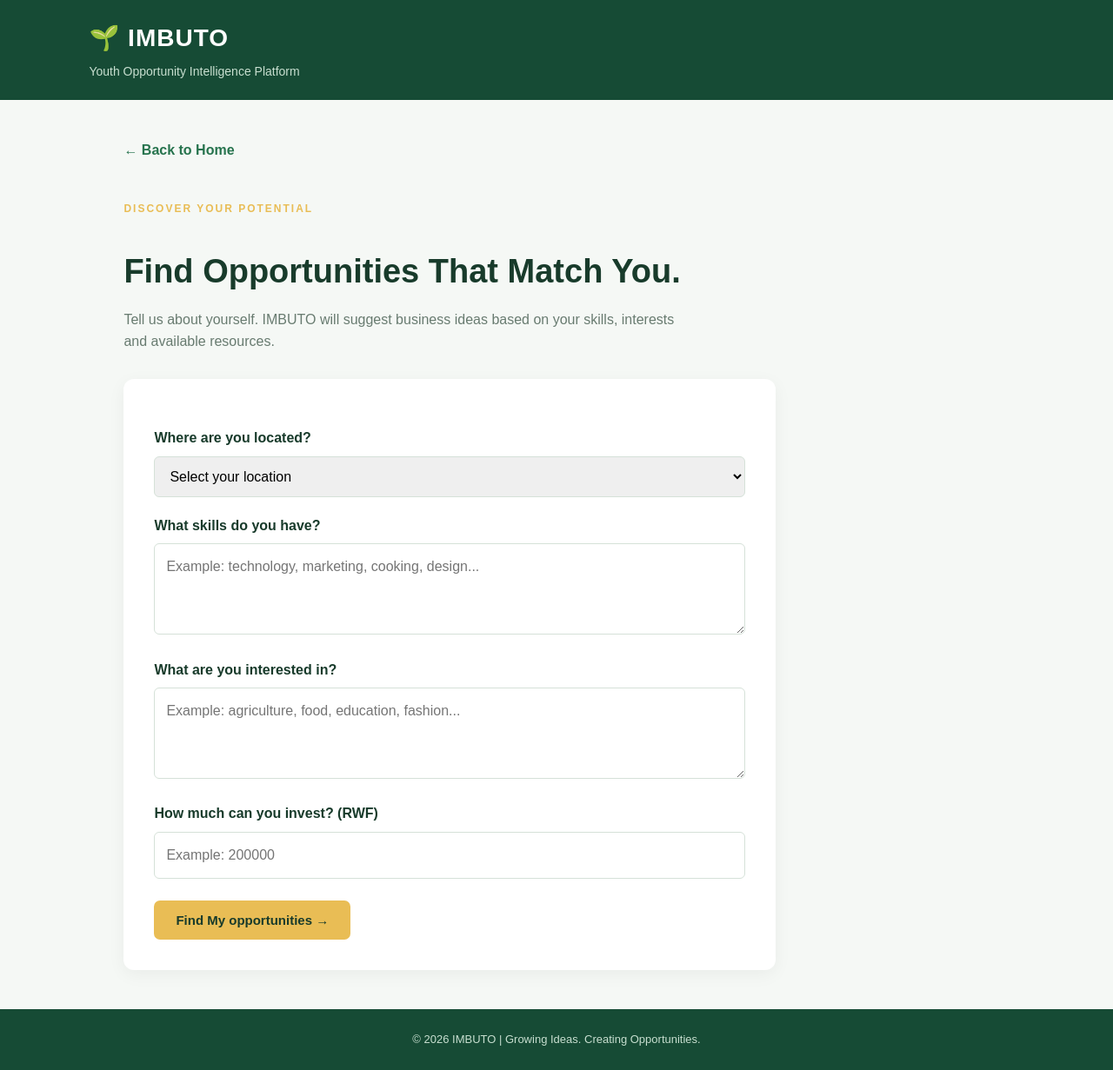
After one commit to Kayitarelibery/IMBUTO, a Flask app: page /explore in a window 1280 px wide. The commit adds this page. Shown: the whole page at 87% size. Run offline with Flask 3, Linux system fonts and the light colour scheme.

Commit message:
Implement IMBUTO opportunity scoring engine

```diff
--- a/app.py
+++ b/app.py
@@ -1,13 +1,122 @@
-from flask import Flask, render_template
+from flask import Flask, render_template, request
 
 app = Flask(
      __name__,
      template_folder="app/templates",
      static_folder="app/static"
 )
+OPPORTUNITIES = [
+    {
+        "name": "Digital Marketing Services",
+        "category": "Technology",
+        "skills": ["technology", "marketing", "design", "communication"],
+        "interests": ["technology", "digital services", "marketing"],
+        "min_budget": 50000,
+        "description": "Help local businesses grow through social media, branding and online marketing."
+    },
+    {
+        "name": "Poultry Farming",
+        "category": "Agriculture",
+        "skills": ["agriculture", "business", "management"],
+        "interests": ["agriculture", "food", "farming"],
+        "min_budget": 150000,
+        "description": "Start a small poultry project supplying eggs or chickens to local markets."
+    },
+    {
+        "name": "Graphic Design Studio",
+        "category": "creative",
+        "skills": ["design", "technology", "digital services"],
+        "interests": ["technology", "digital services", "design"],
+        "min_budget": 30000,
+        "description": "Offer logos, posters and visual branding services to individuals and businesses."
+    },
+    {
+        "name": "Clothing and Fashion",
+        "category": "Fashion",
+        "skills": ["design", "creativity", "sales"],
+        "interests": ["fashion", "design", "retail"],
+        "min_budget": 100000,
+        "description": "Start a small clothing, tailoring or fashion retail business."
+    },
+    {
+        "name": "Tutoring services",
+        "category": "Education",
+        "skills": ["teaching", "communication", "technology"],
+        "interests": ["education", "technology", "community services"],
+        "min_budget": 20000,
+        "description": "Provide tutoring, academic support or digital learning services."
+    }
+]
 @app.route("/")
 def home():
     return render_template("index.html")
-
+@app.route("/explore", methods=["GET", "POST"])
+def explore():
+    if request.method == "POST":
+        location = request.form.get("location", "").strip()
+        skills = request.form.get("skills", "").lower()
+        interests = request.form.get("interests", "").lower()
+        try:
+            budget = float(request.form.get("budget", 0))
+        except ValueError:
+            budget = 0
+        results = []
+        for opportunity in OPPORTUNITIES:
+            matching_skills = [
+                skill for skill in opportunity.get("skills", [])
+                if skill in skills
+            ]
+            skills_score = (
+                len(matching_skills) /
+                max(len(opportunity.get("skills", [])), 1)
+            ) * 35
+            matching_interests = [
+                interest for interest in opportunity.get("interests", [])
+                if interest in interests
+            ]
+            interests_score = (
+                len(matching_interests) /
+                max(len(opportunity.get("interests", [])), 1)
+            ) * 25
+            minimum_budget = opportunity["min_budget"]
+            if budget >= minimum_budget:
+                finance_score = 25
+            else:
+                finance_score = (
+                    budget / minimum_budget
+                ) * 25 if minimum_budget > 0 else 0
+            environment_score = 0
+            total_score = (
+                    skills_score
+                    + interests_score
+                    + finance_score
+                    + environment_score
+                )
+            if total_score > 0:
+                results.append({
+                    **opportunity,
+                    "score": round(total_score),
+                    "skills_score": round(skills_score),
+                    "interests_score": round(interests_score),
+                    "finance_score": round(finance_score),
+                    "environment_score": round(environment_score),
+                    "matching_skills": matching_skills,
+                    "matching_interests": matching_interests
+                })
+        results.sort(key=lambda item: item["score"], reverse=True)
+        return render_template(
+            "explore.html",
+            results=results,
+            location=location,
+            budget=budget,
+            searched=True
+        )
+    return render_template(
+        "explore.html",
+        results=[],
+        location="",
+        budget="",
+        searched=False
+    )
 if __name__ == "__main__":
     app.run(debug=True, host="0.0.0.0", port=5000)
--- a/app/static/css/style.css
+++ b/app/static/css/style.css
@@ -140,3 +140,87 @@ footer{
         font-size: 25px;
     }
 }
+.explorer-page{
+    padding: 45px 8%;
+    max-width: 1200px;
+    margin: auto;
+}
+.back-link{
+    color: var(--secondary);
+    text-decoration: none;
+    font-weight: bold;
+}
+.explorer-heading{
+    margin: 40px 0 30px;
+}
+.explorer-heading h1{
+    font-size: 38px;
+    margin: 12px 0;
+}
+.explorer-heading p{
+    color: var(--muted);
+    max-width: 650px;
+}
+.explorer-form{
+    background: white;
+    padding: 35px;
+    border-radius: 12px;
+    max-width: 750px;
+    box-shadow: 0 5px 20px rgba(0, 0, 0, 0.05);
+}
+.explorer-form label{
+    display: block;
+    font-weight: bold;
+    margin: 20px 0 8px;
+}
+.explorer-form input,
+.explorer-form select,
+.explorer-form textarea{
+    width: 100%;
+    padding: 13px;
+    border: 1px solid #d5e1d8;
+    border-radius: 6px;
+    font: inherit;
+}
+.explorer-form textarea{
+    resize: vertical;
+}
+.explorer-form button{
+    margin-top: 25px;
+}
+.results{
+    margin-top: 55px;
+}
+.results h2{
+    margin-bottom: 10px;
+}
+.results > p{
+    color: var(--muted);
+    margin-bottom: 25px;
+}
+.feature .tag{
+    color: var(--secondary);
+}
+@media (max-width: 600px){
+    .explorer-page{
+        padding: 30px 6%;
+    }
+    .explorer-heading h1{
+        font-size: 30px;
+    }
+    .explorer-form{
+        padding: 22px;
+    }
+}
+.explorer-button{
+    display: inline-block;
+    padding: 14px 25px;
+    background: var(--accent);
+    color: var(--text);
+    border-radius: 7px;
+    text-decoration: none;
+    font-weight: bold;
+}
+.explorer-button:hover{
+    background: #f5d47c;
+}
--- /dev/null
+++ b/app/templates/explore.html
@@ -0,0 +1,73 @@
+<!DOCTYPE html>
+<html lang="en">
+<head>
+    <meta charset="UTF-8">
+    <meta name="viewport" content="width=device-width, initial-scale=1.0">
+    <title>Opportunity Explorer | IMBUTO</title>
+    <link rel="stylesheet" href="{{ url_for('static', filename='css/style.css') }}">
+</head>
+<body>
+    <header>
+        <div class="logo">🌱 IMBUTO</div>
+        <p>Youth Opportunity Intelligence Platform</p>
+    </header>
+    <main class="explorer-page">
+        <a href="/" class="back-link">← Back to Home</a>
+        <section class="explorer-heading">
+            <span class="tag">DISCOVER YOUR POTENTIAL</span>
+            <h1>Find Opportunities That Match You.</h1>
+            <p>Tell us about yourself. IMBUTO will suggest business ideas based on your skills, interests and available resources.</p>
+        </section>
+        <section class="explorer-form">
+            <form action="/explore" method="POST">
+                <label for="location">Where are you located?</label>
+                <select id="location" name="location" required>
+                    <option value="">Select your location</option>
+                    {% for city in ["Kigali", "Huye", "Musanze", "Rubavu", "Rwamagana", "Muhanga", "Other"]%}
+                    <option value="{{ city }}" {% if location == city %}selected{% endif %}>
+                        {{ city }}
+                    </option>
+                    {% endfor %}
+                </select>
+                <label for="skills">What skills do you have?</label>
+                <textarea id="skills" name="skills" rows="3" placeholder="Example: technology, marketing, cooking, design..." required></textarea>
+                <label for="interests">What are you interested in?</label>
+                <textarea id="interests" name="interests" rows="3" placeholder="Example: agriculture, food, education, fashion..." required></textarea>
+                <label for="budget">How much can you invest? (RWF)</label>
+                <input type="number" id="budget" name="budget" min="0" step="1000" placeholder="Example: 200000" required>
+                <button type="submit">Find My opportunities →</button>
+            </form>
+        </section>
+        {% if searched %}
+        <section class="results">
+            <h2>Your Opportunity Recommendations</h2>
+            <p>Location: {{ location }} | Budget: {{ "{:,.0f}".format(budget) }} RWF</p>
+            {% if results %}
+                <div class="feature-grid">
+                    {% for item in results %}
+                    <article class="feature">
+                        <span class="tag">{{ item.category }}</span>
+                        <h3>{{ item.name }}</h3>
+                        <p>{{ item.description }}</p>
+                        <p><strong>Suggested starting budget:</strong> {{ "{:,.0f}".format(item.min_budget) }} RWF</p>
+                        <p><strong>IMBUTO Opportunity score:</strong> {{ item.score }}/100</p>
+                        <p>Skills compatibility: {{ item.skills_score }}/35</p>
+                        <p>Financial feasibility: {{ item.finance_score }}/25</p>
+                        <p>Local environment:Pending data integration</p>
+                        {% if item.matching_skills %}
+                        <p><strong>Matching Skills:</strong> {{ item.matching_skills | join(", ") }}</p>
+                        {% endif %}
+                    </article>
+                    {% endfor %}
+                </div>
+            {% else %}
+                <p>No matching opportunities found. Try adding more skills or interests.</p>
+            {% endif %}
+        </section>
+        {% endif %}
+    </main>
+    <footer>
+        <p>© 2026 IMBUTO | Growing Ideas. Creating Opportunities.</p>
+    </footer>
+</body>
+</html>
--- a/app/templates/index.html
+++ b/app/templates/index.html
@@ -20,9 +20,9 @@
             <p>
                 Discover business opportunities, understand your local environment, and transform your skills into sustainable businesses.
             </p>
-            <button onclick="explore()">
+            <a href="explore" class="explore-button">
                 Explore Opportunities →
-            </button>
+            </a>
         </div>
     </section>
     <section class="features">
```
